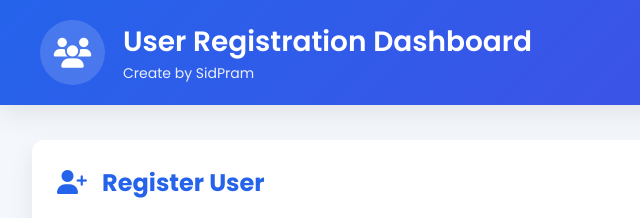
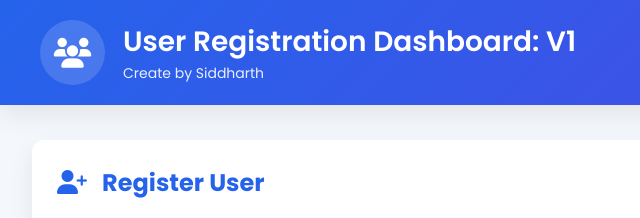
Before and after one commit to sidpram/user-dashboard, a plain HTML site: page frontend/index.html in a window 1280 px wide. Shown: the top 218 px of the page, 0-640 px from the left. Drawn offline with nearby package versions, Linux system fonts and the light colour scheme; no server answers.

Commit message:
Update the text

```diff
--- a/frontend/index.html
+++ b/frontend/index.html
@@ -43,10 +43,10 @@
 
             <div>
 
-                <h1>User Registration Dashboard</h1>
+                <h1>User Registration Dashboard: V1</h1>
 
                 <p>
-                    Create by SidPram
+                    Create by Siddharth
                 </p>
 
             </div>
```
